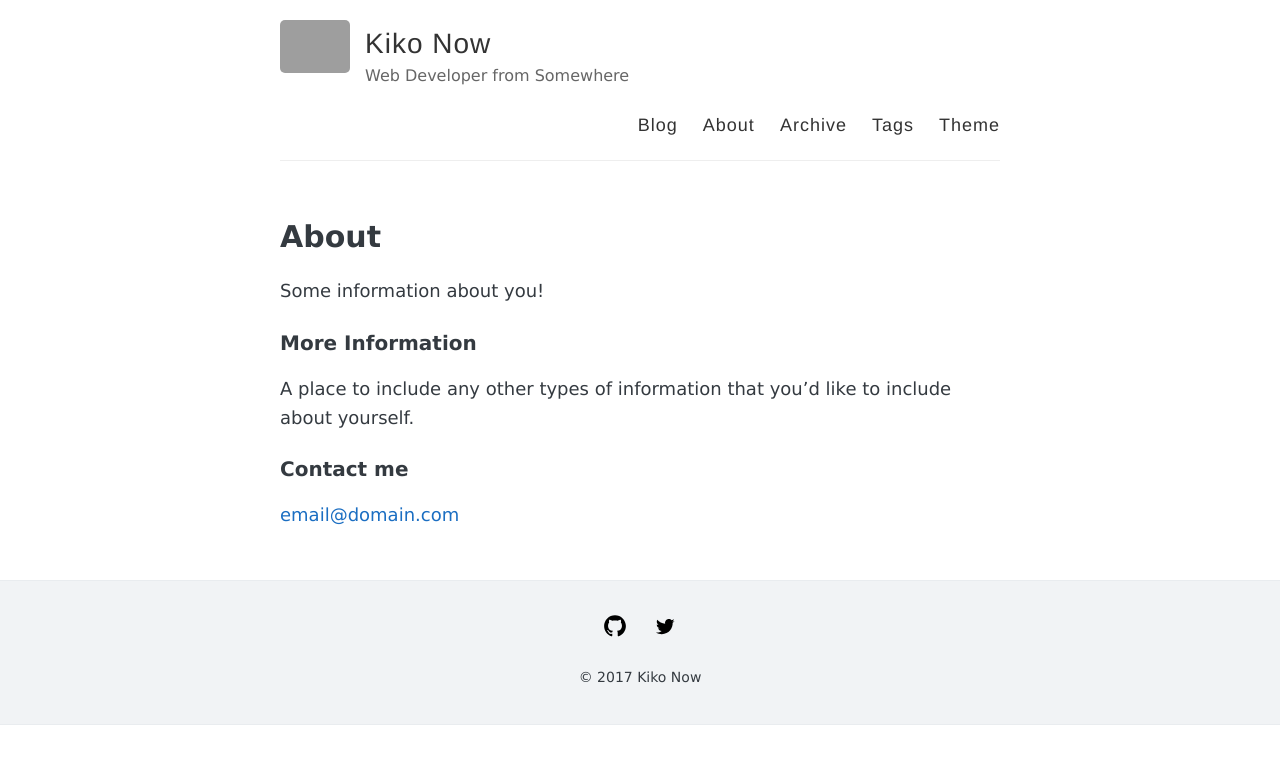
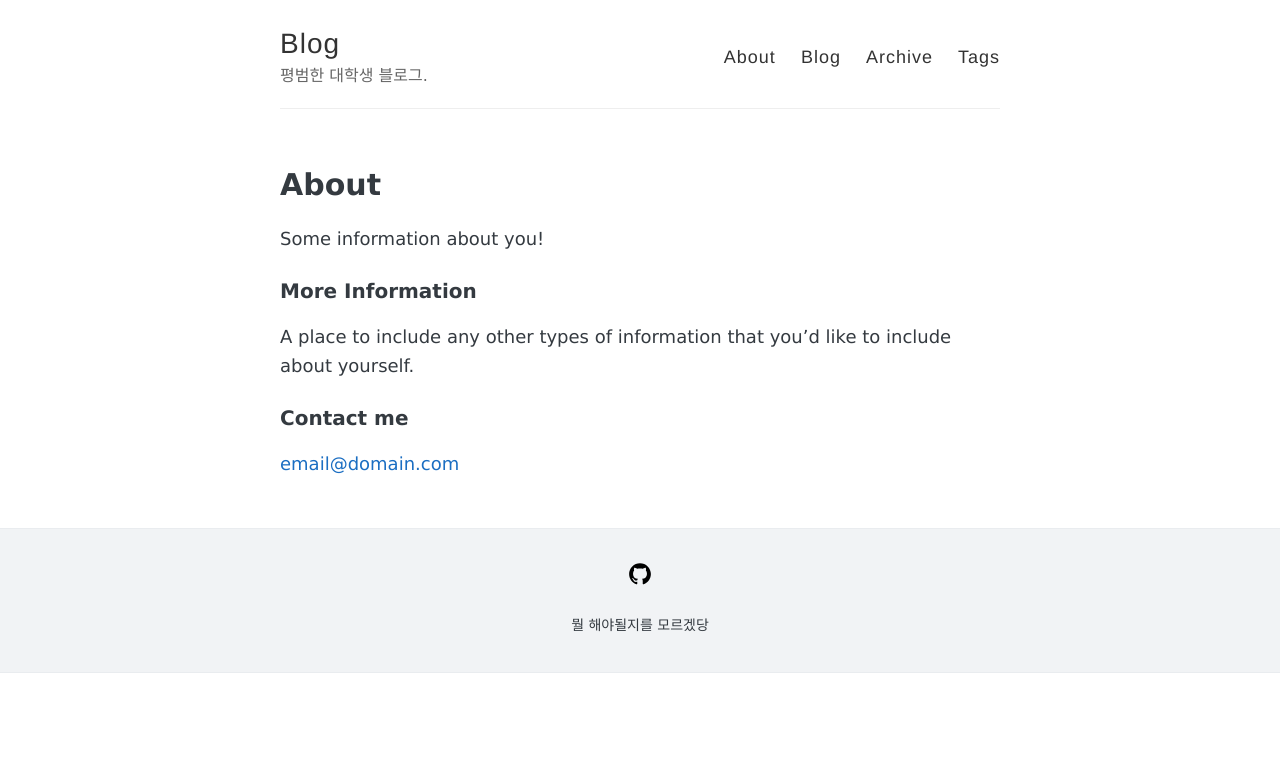
Before and after one commit to iborymagic/iborymagic.github.io, a Jekyll site: the page built from about.md, in a window 1280 px wide. Shown: the top 764 px of the page. Built offline with Jekyll 4.4.1, drawn with Linux system fonts in a browser that asks for light colours; grey boxes are pictures that could not be loaded.

Commit message:
some modifications

```diff
--- a/_config.yml
+++ b/_config.yml
@@ -3,33 +3,31 @@
 #
 
 # Name of your site (displayed in the header)
-name: Kiko Now
+name: Blog
 
 # Short bio or description (displayed in the header)
-description: Web Developer from Somewhere
+description: 평범한 대학생 블로그.
 
 #
 # Flags below are optional
 #
 
 # URL of your avatar or profile pic (you could use your GitHub profile pic)
-avatar: https://raw.githubusercontent.com/aweekj/kiko-now/master/images/jekyll-logo.png
+avatar: #img URL
 
 
 # Tabs in header. There are 'Blog', 'About', 'Archive', 'Tags'
 # and URL Link(e.g. 'Theme' tab below) tabs. If you don't need one, just delete
 # it from the list(Delete '- name: ' and 'url: ', too!)
 navigation:
+  - name: About
+    url: /about
   - name: Blog
     url: /
-  - name: About
-    url: /about
   - name: Archive
     url: /archive
   - name: Tags
     url: /tags
-  - name: Theme
-    url: https://github.com/AWEEKJ/kiko-now
 
 # Pagination
 paginate: 5
@@ -41,7 +39,7 @@ footer-links:
   email:
   facebook:
   flickr:
-  github: AWEEKJ/kiko-now
+  github: iborymagic
   googleplus: # anything in your profile username that comes after plus.google.com/
   instagram:
   linkedin:
@@ -49,11 +47,10 @@ footer-links:
   rss: # just type anything here for a working RSS icon
   stackoverflow: # your stackoverflow profile, e.g. "users/50476/bart-kiers"
   tumblr: # https://<username>.tumblr.com
-  twitter: jekyllrb
   youtube: # channel/<your_long_string> or user/<user-name>
 
 # Text under the icons in footer
-footer-text: © 2017 Kiko Now
+footer-text: 뭘 해야될지를 모르겠당
 
 # Enter your Disqus shortname (not your username) to enable commenting on posts
 # You can find your shortname on the Settings page of your Disqus account
```
